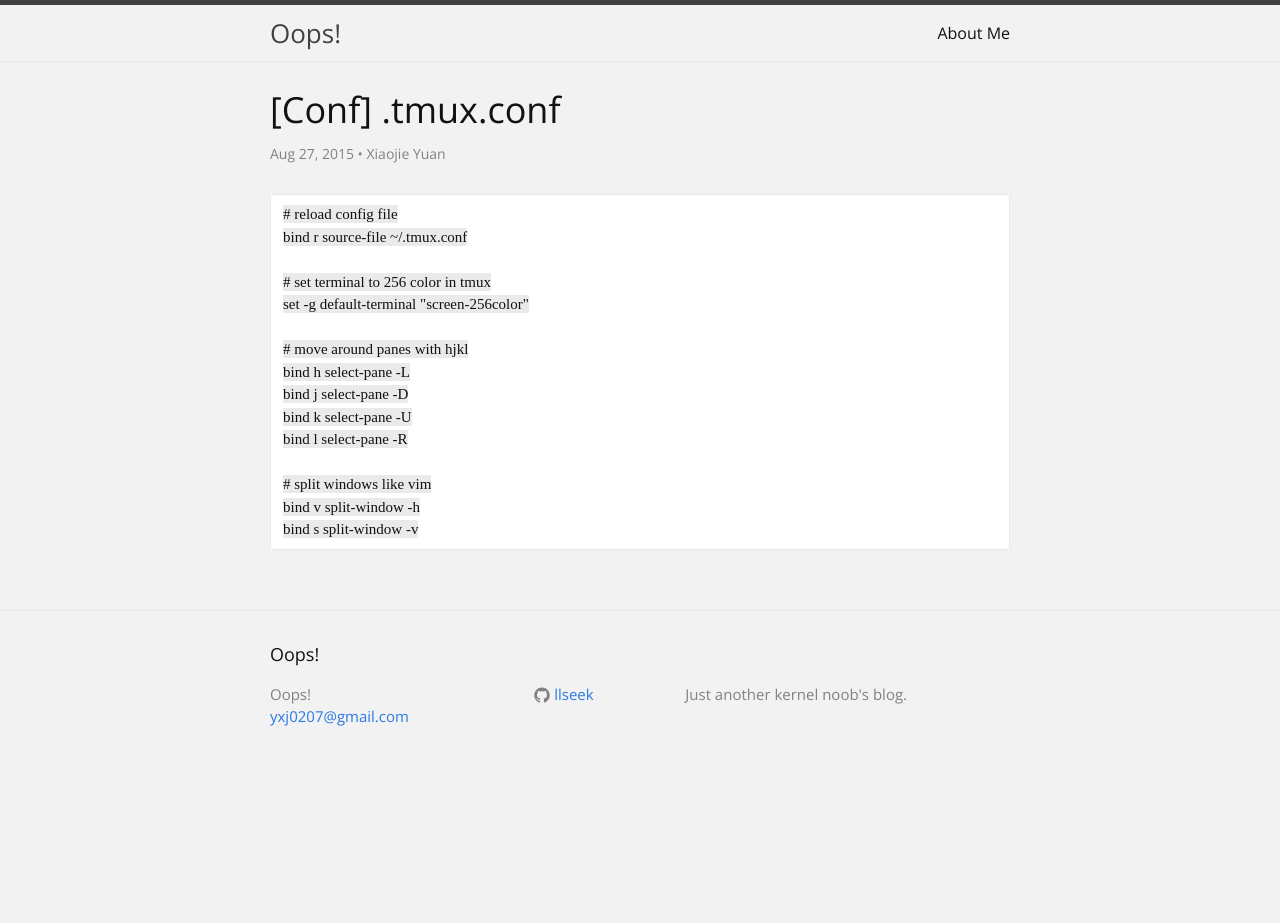
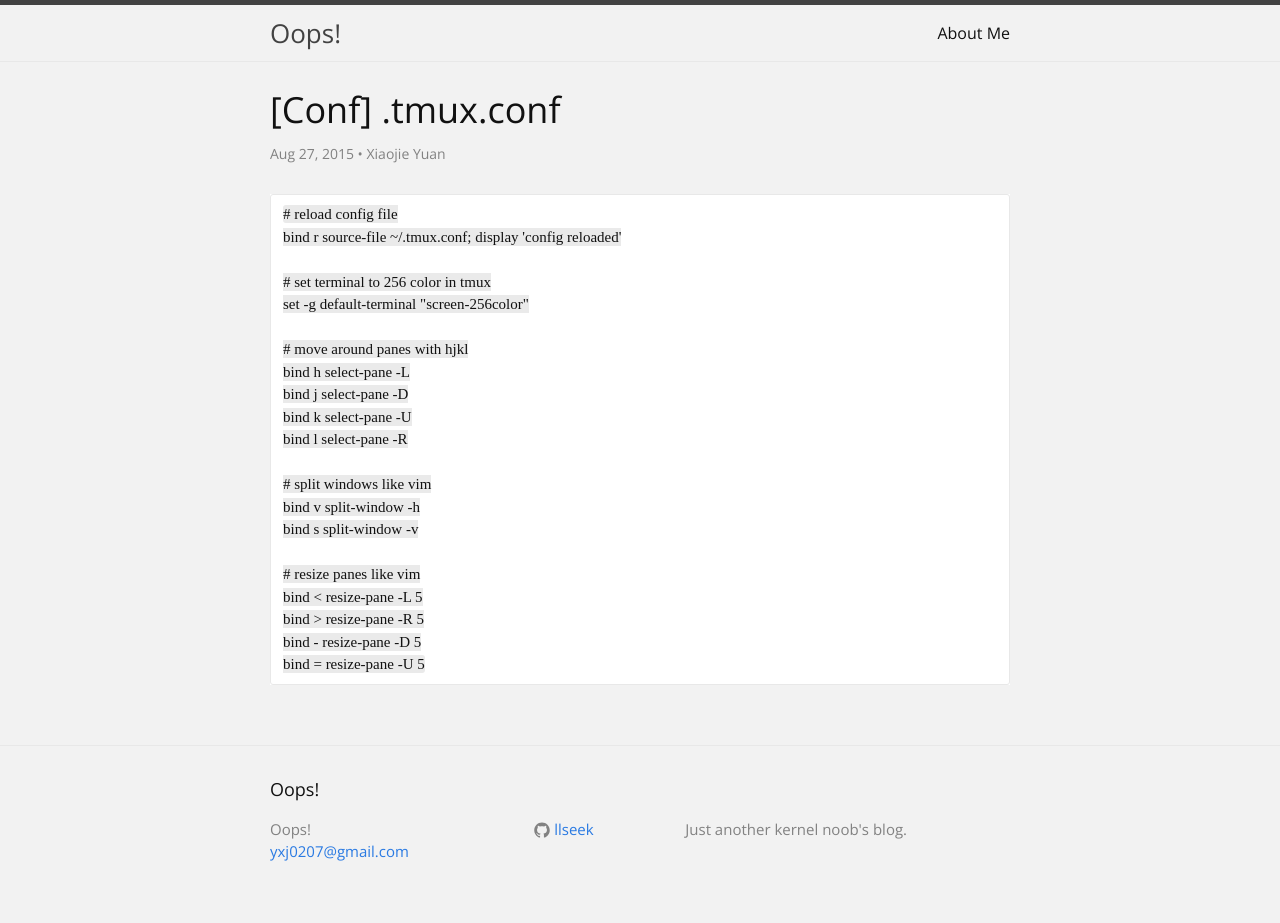
Before and after one commit to llseek/llseek.github.io, a Jekyll site: the page built from _posts/2015-08-27-conf-tmux-conf.md, in a window 1280 px wide. Built offline with Jekyll 4.4.1, drawn with Linux system fonts in a browser that asks for light colours; some web fonts are replaced; Markdown is read by kramdown in place of the engine named in the settings; before the commit the page ends 900 px from its top, so only the background shows below that.

Commit message:
post: update .tmux.conf

````diff
--- a/_posts/2015-08-27-conf-tmux-conf.md
+++ b/_posts/2015-08-27-conf-tmux-conf.md
@@ -7,7 +7,7 @@ date: 2015-08-27
 
 ```
 # reload config file
-bind r source-file ~/.tmux.conf
+bind r source-file ~/.tmux.conf; display 'config reloaded'
 
 # set terminal to 256 color in tmux
 set -g default-terminal "screen-256color"
@@ -21,4 +21,10 @@ bind l select-pane -R
 # split windows like vim
 bind v split-window -h
 bind s split-window -v
+
+# resize panes like vim
+bind < resize-pane -L 5
+bind > resize-pane -R 5
+bind - resize-pane -D 5
+bind = resize-pane -U 5
 ```
````
